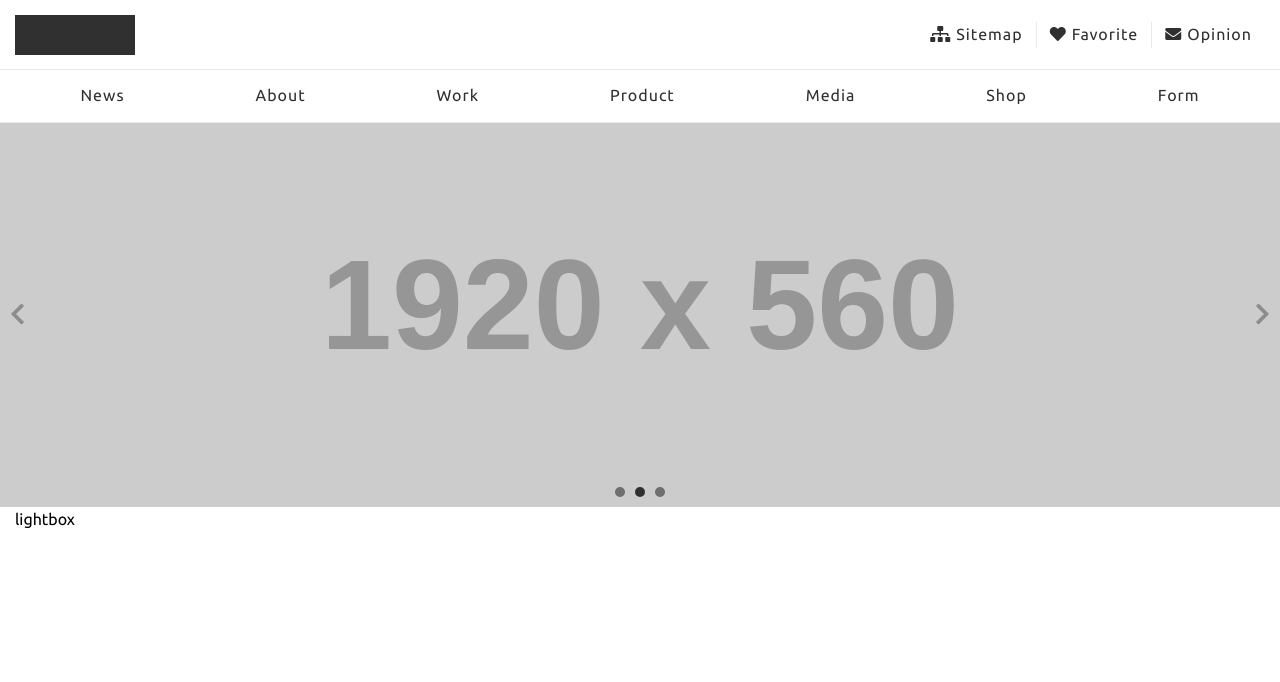
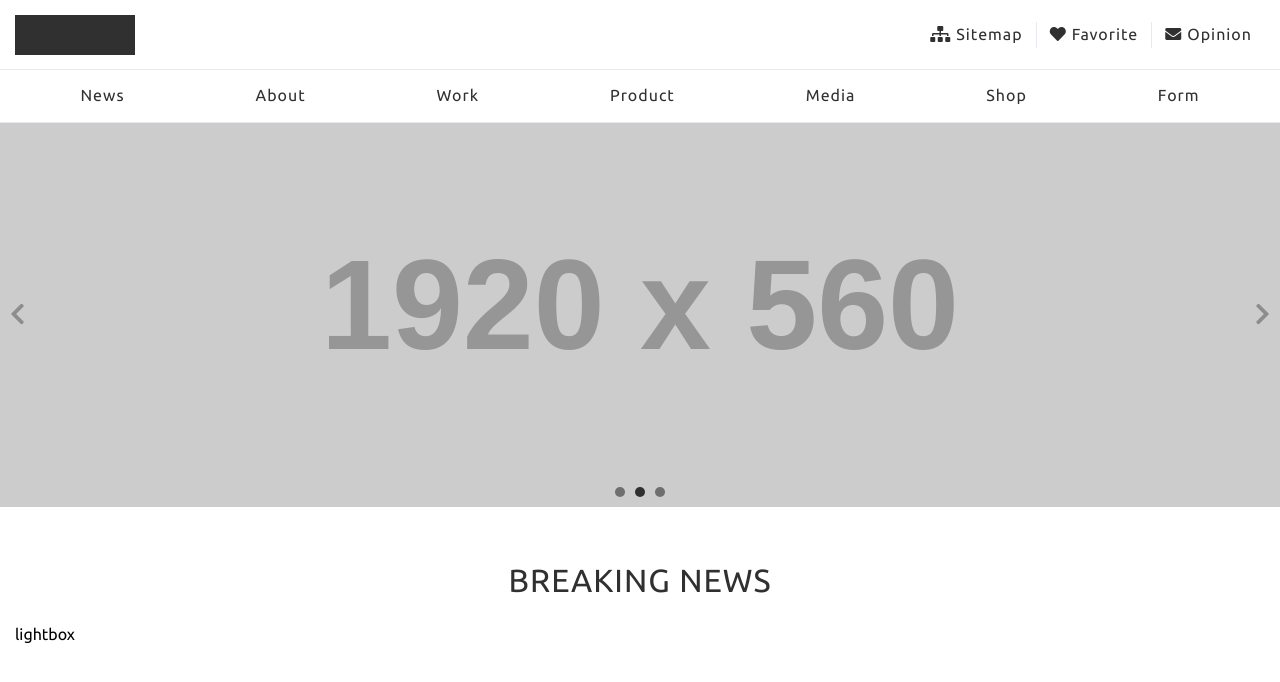
Before and after one commit to waveciou/nuxt-web-template, a Nuxt app: page / in a window 1280 px wide. Shown: the top 682 px of the page. Built offline with nearby package versions, Linux system fonts and the light colour scheme.

Commit message:
website development

```diff
--- a/assets/scss/main.scss
+++ b/assets/scss/main.scss
@@ -72,9 +72,18 @@ body {
 
 .title {
   text-align: center;
-  font-size: map-get($font-size, xl);
+  font-size: map-get($font-size, lg);
   line-height: 1.6em;
   margin-bottom: 1rem;
+
+  @include min-width(map-get($tablet, sm)) {
+    font-size: map-get($font-size, xl);
+  }
+}
+
+.section {
+  margin-top: 3rem;
+  margin-bottom: 3rem;
 }
 
 // * ==========================================================================
--- a/components/lightbox.vue
+++ b/components/lightbox.vue
@@ -33,10 +33,10 @@ export default {
   @import "~/assets/scss/utils/_utils.scss";
 
   .lightbox {
-    min-width: 360px;
-    max-width: 100%;
-    min-height: 480px;
-    max-height: 100%;
+    width: 95%;
+    max-width: 1000px;
+    height: 80%;
+    max-height: 768px;
     padding: 1.5rem;
     background-color: $color-white;
     position: fixed;
--- a/pages/index.vue
+++ b/pages/index.vue
@@ -2,9 +2,12 @@
   <div class="main">
     <div class="content">
       <carousel-component :banner="banner" />
-      <div class="wrap">
-        <button @click="ctrlLightboxHandler">lightbox</button>
-      </div>
+      <section class="section">
+        <div class="wrap">
+          <h2 class="title">BREAKING NEWS</h2>
+          <button @click="ctrlLightboxHandler">lightbox</button>
+        </div>
+      </section>
     </div>
     <lightbox-component :control="lightbox" @closeLightboxHandler="closeLightboxHandler"></lightbox-component>
   </div>
```
